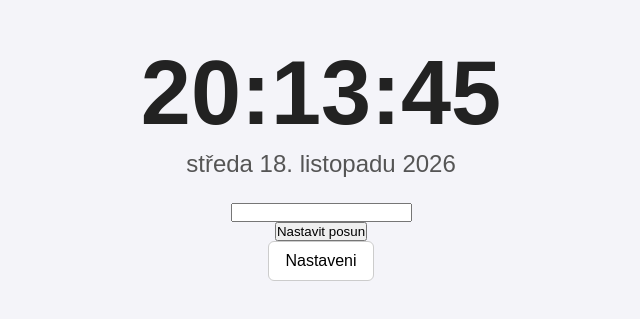
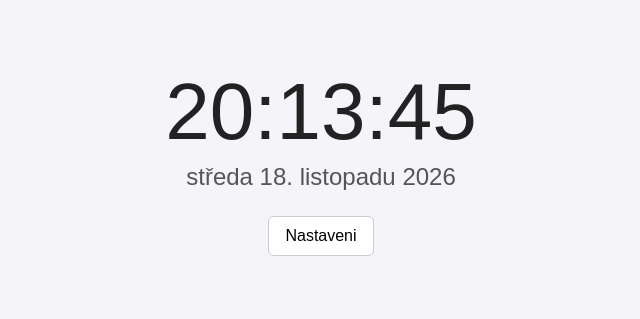
Before and after one commit to lojdat08/JSGroupWork, a plain HTML site: page project/index.html in a window 1280 px wide. Shown: the part 239-558 px from the top of the page, without its empty margins (319-959 px from the left). Drawn offline with Linux system fonts and the light colour scheme.

Commit message:
Fixed the merge

```diff
--- a/project/index.html
+++ b/project/index.html
@@ -7,10 +7,10 @@
     <link rel="stylesheet" href="style.css" />
   </head>
   <body onload="startTime()">
-    <div class="txt"></div>
-    <div class="datum"></div>
-    <input type="number" id="posun" />
-    <button onclick="nastavPosun()">Nastavit posun</button>
+    <div class="timer">
+      <div class="timerTxt"></div>
+      <div class="datum"></div>
+    </div>
 
     <div class="oznameni"></div>
     <button class="nastaveni">Nastaveni</button>
--- a/project/script.js
+++ b/project/script.js
@@ -2,14 +2,14 @@ var posun = 0;
 
 function startTime() {
   let c = new Date();
-  c.setMinutes(c.getMinutes() + posun);
+  c.setMinutes(Number(c.getMinutes()) + Number(posun));
   let h = c.getHours();
   let m = c.getMinutes();
   let s = c.getSeconds();
   h = String(h).padStart(2, 0);
   m = String(m).padStart(2, 0);
   s = String(s).padStart(2, 0);
-  document.querySelector(".txt").innerHTML = h + ":" + m + ":" + s;
+  document.querySelector(".timerTxt").innerHTML = h + ":" + m + ":" + s;
   document.querySelector(".datum").innerHTML = datum(c);
   setTimeout(startTime, 1000);
 }
--- a/project/style.css
+++ b/project/style.css
@@ -17,7 +17,6 @@ body {
     text-align: center;
 }
 
-/* Responzivní velké hodiny */
 .txt {
     font-size: clamp(40px, 12vw, 90px);
     font-weight: bold;
@@ -26,7 +25,6 @@ body {
     margin: 0 auto;
 }
 
-/* České datum pod hodinami */
 .datum {
     font-size: clamp(16px, 4vw, 24px);
     color: #555;
@@ -34,7 +32,6 @@ body {
     margin-bottom: 25px;
 }
 
-/* Tlačítka */
 .nastaveni, .ulozit {
     padding: 10px 16px;
     font-size: 16px;
@@ -48,7 +45,6 @@ body {
     background-color: #eaeaea;
 }
 
-/* Panel nastavení - v základu schovaný */
 .menu {
     display: none;
     width: 100%;
@@ -61,7 +57,6 @@ body {
 
 }
 
-/* Otevřený panel nastavení */
 .menu--open {
     display: block;
 }
@@ -92,7 +87,6 @@ body {
     background-color: #444;
 }
 
-/* Vlastní alert v horní části s fade-out animací */
 .alert {
     position: fixed;
     top: 20px;
@@ -105,18 +99,15 @@ body {
     width: max-content;
     max-width: 90%;
 
-    /* Krátká fade-out animace v CSS */
     opacity: 0;
     pointer-events: none;
     transition: opacity 0.4s ease;
 }
 
-/* Zobrazený alert */
 .alert--show {
     opacity: 1;
 }
 
-/* Vlastní alert v horní části s fade-out animací */
 .oznameni {
     position: fixed;
     top: 20px;
@@ -129,15 +120,21 @@ body {
     width: max-content;
     max-width: 90%;
 
-    /* Výchozí stav je neviditelný + fade-out animace */
     opacity: 0;
     pointer-events: none;
     transition: opacity 0.4s ease;
 }
 
-/* Zobrazený stav (tuhle třídu přidává a po 2.5s odebírá tvůj JS) */
 .alert--show {
     opacity: 1;
+}
+
+.timer{
+
+    display: flex;
+    flex-direction: column;
+    justify-content: center;
+    align-items: center;
 }
 
 .timerTxt{
```
